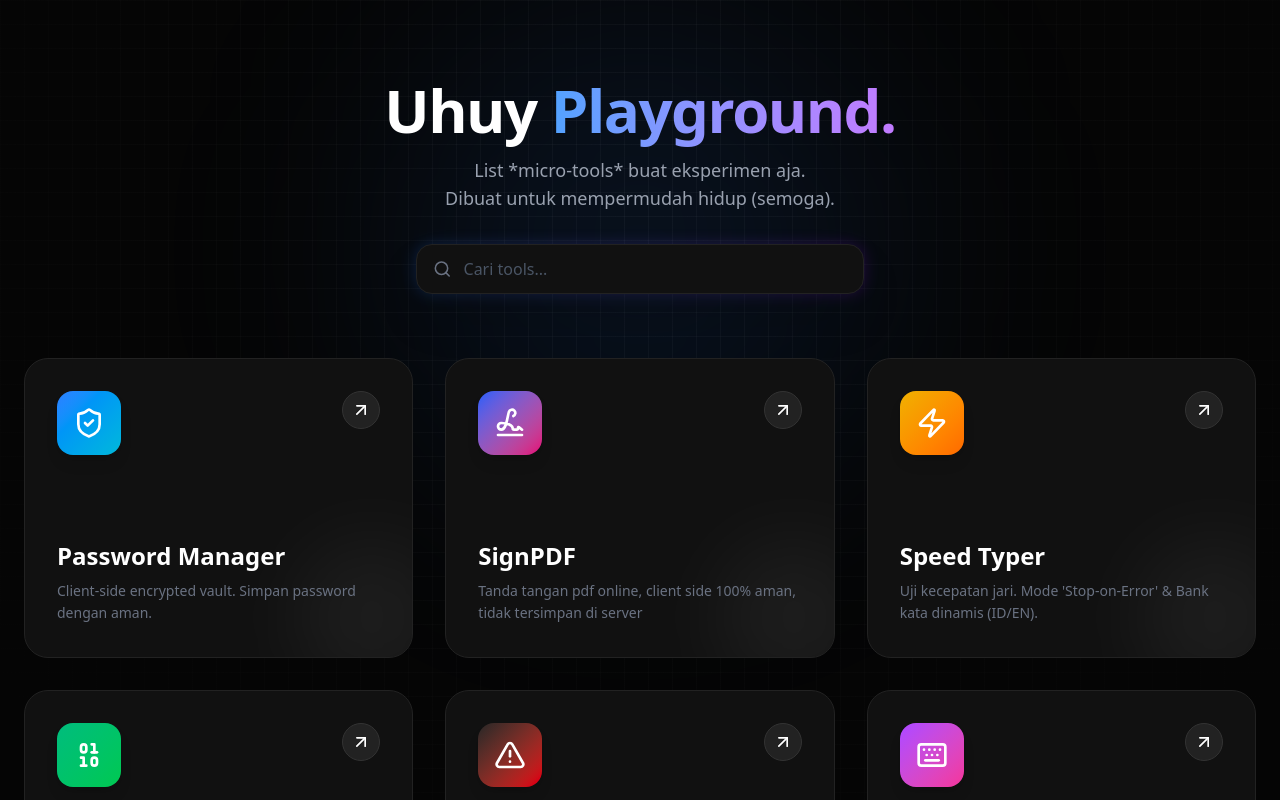
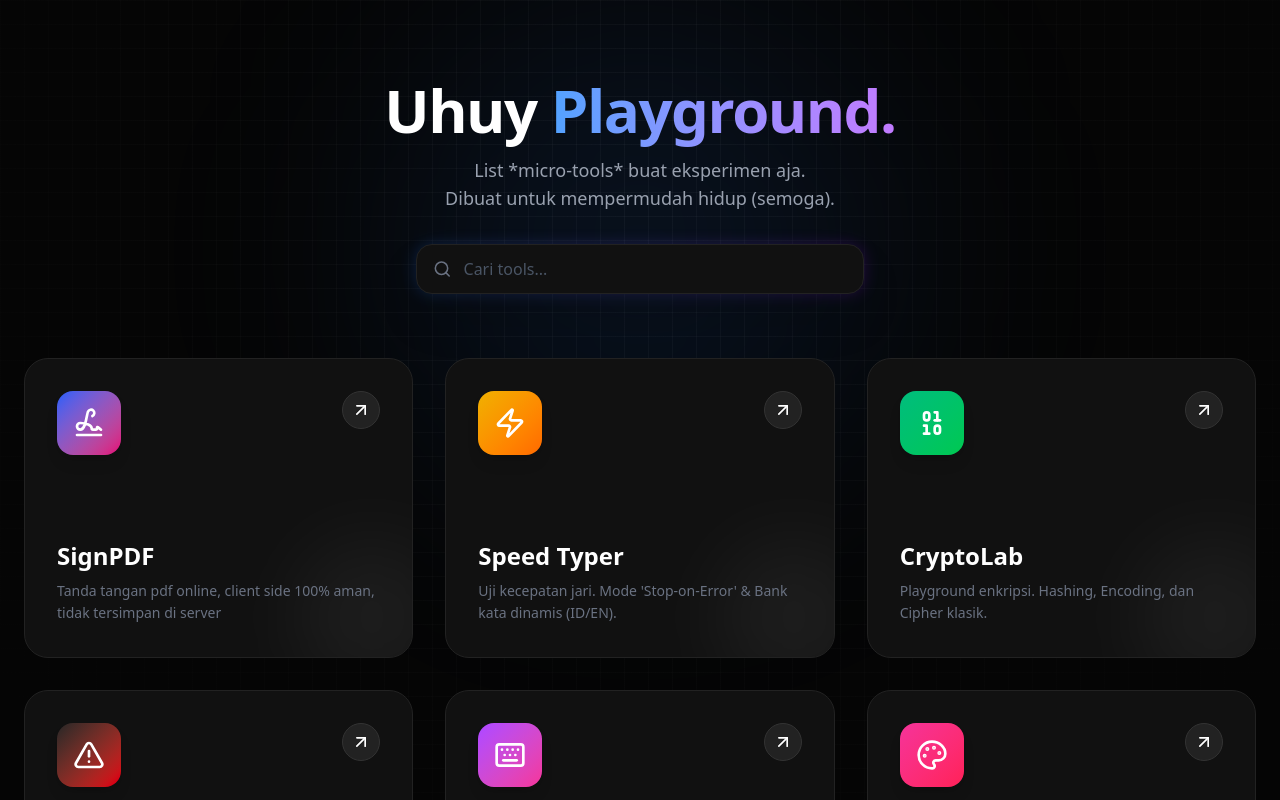
Before and after one commit to RadyaI/Radya, a Next.js app: page /tools in a window 1280 px wide. Shown: the top 800 px of the page. Built offline with nearby package versions, Linux system fonts and the light colour scheme.

Commit message:
Hapus password dari tools gallery

```diff
--- a/src/components/tools/ToolsGallery.jsx
+++ b/src/components/tools/ToolsGallery.jsx
@@ -1,26 +1,25 @@
 "use client"
 
-import { useState } from "react"; // Tambah ini buat state search
+import { useState } from "react";
 import { ShieldCheck, Binary, Keyboard, ArrowUpRight, Palette, ScanLine, Zap, Gauge, Pen, LucideKanbanSquareDashed, File, Signature, AlertTriangle, Rocket, Search } from "lucide-react"; // Tambah 'Search' di sini
 import Cursor from "../cursor";
 import Link from "next/link";
 
 export default function ToolsGallery() {
 
-    const [searchQuery, setSearchQuery] = useState(""); // State buat nyimpen text search
+    const [searchQuery, setSearchQuery] = useState("");
 
-    // ID sudah dirapikan urut 1-10
     const tools = [
-        {
-            id: 1,
-            title: "Password Manager",
-            desc: "Client-side encrypted vault. Simpan password dengan aman.",
-            link: "/tools/password",
-            icon: ShieldCheck,
-            color: "from-blue-500 to-cyan-500",
-            rotate: "hover:-rotate-2",
-            delay: "animate-delay-100"
-        },
+        // {
+        //     id: 1,
+        //     title: "Password Manager",
+        //     desc: "Client-side encrypted vault. Simpan password dengan aman.",
+        //     link: "/tools/password",
+        //     icon: ShieldCheck,
+        //     color: "from-blue-500 to-cyan-500",
+        //     rotate: "hover:-rotate-2",
+        //     delay: "animate-delay-100"
+        // },
         {
             id: 2,
             title: "SignPDF",
@@ -113,7 +112,6 @@ export default function ToolsGallery() {
         }
     ];
 
-    // Logic filtering tools berdasarkan Title atau Desc
     const filteredTools = tools.filter((tool) =>
         tool.title.toLowerCase().includes(searchQuery.toLowerCase()) ||
         tool.desc.toLowerCase().includes(searchQuery.toLowerCase())
@@ -139,7 +137,6 @@ export default function ToolsGallery() {
                             <br className="hidden md:block" /> Dibuat untuk mempermudah hidup (semoga).
                         </p>
 
-                        {/* --- SEARCH BAR SECTION --- */}
                         <div className="relative max-w-md mx-auto group">
                             <div className="absolute inset-0 bg-gradient-to-r from-blue-500 to-purple-600 rounded-2xl blur opacity-20 group-hover:opacity-30 transition duration-500"></div>
                             <div className="relative flex items-center bg-[#111] border border-[#222] rounded-2xl px-4 py-3 shadow-2xl focus-within:border-gray-500 focus-within:ring-1 focus-within:ring-gray-500 transition-all duration-300">
@@ -153,13 +150,11 @@ export default function ToolsGallery() {
                                 />
                             </div>
                         </div>
-                        {/* --- END SEARCH BAR --- */}
 
                     </div>
 
                     <div className="grid grid-cols-1 md:grid-cols-2 lg:grid-cols-3 gap-8">
 
-                        {/* Render Filtered Tools */}
                         {filteredTools.length > 0 ? (
                             filteredTools.map((item) => (
                                 <Link
@@ -200,7 +195,6 @@ export default function ToolsGallery() {
                                 </Link>
                             ))
                         ) : (
-                            // Tampilan kalau search tidak ditemukan
                             <div className="col-span-full py-20 text-center animate__animated animate__fadeIn">
                                 <div className="inline-block p-6 rounded-full bg-[#111] border border-[#222] mb-4">
                                     <Search className="w-8 h-8 text-gray-600" />
@@ -210,7 +204,6 @@ export default function ToolsGallery() {
                             </div>
                         )}
 
-                        {/* Kotak Coming Soon (Hanya muncul kalau tidak sedang search/search kosong, biar rapi) */}
                         {searchQuery === "" && (
                             <div className="group relative h-[300px] w-full flex items-center justify-center border border-dashed border-[#333] rounded-3xl p-8 hover:bg-[#111] transition cursor-default opacity-50 hover:opacity-100">
                                 <div className="text-center">
```
